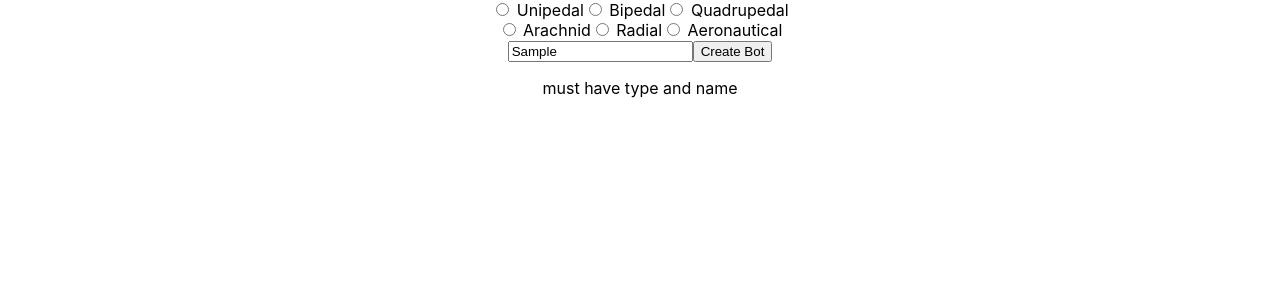
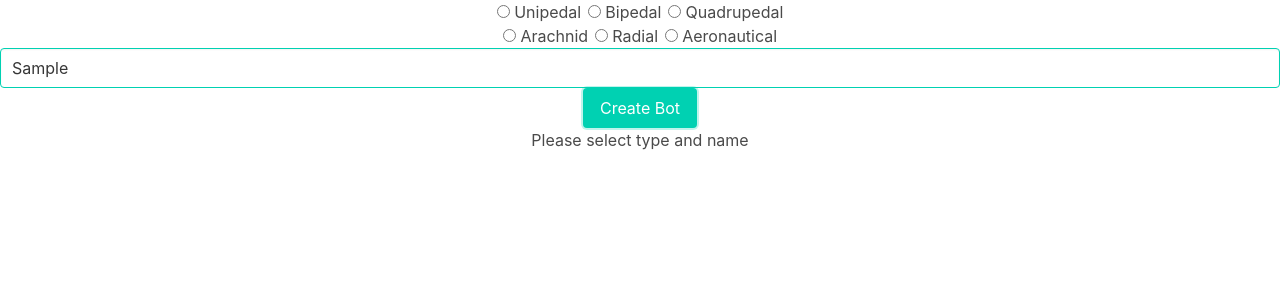
Before and after one commit to Luzardo99/bot-o-mat, a React (Create React App) app: page / in a window 1280 px wide. Both pictures are taken after typing "Sample" into the empty fields and a click on the button "Create Bot". Shown: the top 300 px of the page. Built offline with nearby package versions, Linux system fonts and the light colour scheme.

Commit message:
added bulma styles

```diff
--- a/public/index.html
+++ b/public/index.html
@@ -25,6 +25,7 @@
       Learn how to configure a non-root public URL by running `npm run build`.
     -->
     <title>React App</title>
+    <link rel="stylesheet" href="https://cdn.jsdelivr.net/npm/bulma@0.9.3/css/bulma.min.css">
   </head>
   <body>
     <noscript>You need to enable JavaScript to run this app.</noscript>
--- a/src/App.css
+++ b/src/App.css
@@ -1,38 +1,3 @@
 .App {
   text-align: center;
 }
-
-.App-logo {
-  height: 40vmin;
-  pointer-events: none;
-}
-
-@media (prefers-reduced-motion: no-preference) {
-  .App-logo {
-    animation: App-logo-spin infinite 20s linear;
-  }
-}
-
-.App-header {
-  background-color: #282c34;
-  min-height: 100vh;
-  display: flex;
-  flex-direction: column;
-  align-items: center;
-  justify-content: center;
-  font-size: calc(10px + 2vmin);
-  color: white;
-}
-
-.App-link {
-  color: #61dafb;
-}
-
-@keyframes App-logo-spin {
-  from {
-    transform: rotate(0deg);
-  }
-  to {
-    transform: rotate(360deg);
-  }
-}
--- a/src/App.js
+++ b/src/App.js
@@ -33,18 +33,18 @@ function App() {
     return (
         <div className="App">
             <div onChange={(e) => {setType(e.target.value); console.log(e.target.value);}}>
-                <input type="radio" value="UNIPEDAL" name="gender"/> Unipedal
-                <input type="radio" value="BIPEDAL" name="gender"/> Bipedal
-                <input type="radio" value="QUADRUPEDAL" name="gender"/> Quadrupedal
+                <input className="radio" type="radio" value="Unipedal" name="gender"/> Unipedal
+                <input className="radio" type="radio" value="Bipedal" name="gender"/> Bipedal
+                <input className="radio" type="radio" value="Quadrupedal" name="gender"/> Quadrupedal
                 <br></br>
-                <input type="radio" value="ARACHNID" name="gender"/> Arachnid
-                <input type="radio" value="RADIAL" name="gender"/> Radial
-                <input type="radio" value="AERONAUTICAL" name="gender"/> Aeronautical
+                <input className="radio" type="radio" value="Arachnid" name="gender"/> Arachnid
+                <input className="radio" type="radio" value="Radial" name="gender"/> Radial
+                <input className="radio" type="radio" value="Aeronautical" name="gender"/> Aeronautical
             </div>
 
-            <input value={name} onChange={(e) => {setName(e.target.value)}}/>
-            <button onClick={() => {addBot(); console.log(type + " " + name)}}>Create Bot</button>
-            {error && <p>must have type and name</p>}
+            <input className="input is-primary" value={name} placeholder="bot name" onChange={(e) => {setName(e.target.value)}}/>
+            <button className="button is-primary" onClick={() => {addBot(); console.log(type + " " + name)}}>Create Bot</button>
+            {error && <p>Please select type and name</p>}
 
             {botList}
         </div>
--- a/src/components/Bot.js
+++ b/src/components/Bot.js
@@ -1,4 +1,7 @@
 import React, { useState, useEffect } from "react";
+import '../styles/Bot.css'
+import "./Fontawesomeicon.js";
+import { FontAwesomeIcon } from '@fortawesome/react-fontawesome';
 
 function Bot(props) {
 
@@ -15,19 +18,19 @@ function Bot(props) {
     const [task5, setTask5] = useState("");
 
     useEffect(() => {
-        if (type === "UNIPEDAL" || type === "AERONAUTICAL") {
+        if (type === "Unipedal" || type === "Arachnid") {
             setTask1("do the dishes");
             setTask2("sweep the house");
             setTask3("do the laundry");
             setTask4("take out the recycling");
             setTask5("make a sammich");
-        } else if (type === "BIPEDAL" || type === "RADIAL") {
+        } else if (type === "Bipedal" || type === "Radial") {
             setTask1("mow the lawn");
             setTask2("rake the leaves");
             setTask3("give the dog a bath");
             setTask4("bake some cookies");
             setTask5("wash the car");
-        } else if (type === "QUADRUPEDAL" || type === "ARACHNID") {
+        } else if (type === "Quadrupedal" || type === "Aeronautical") {
             setTask1("do the dishes");
             setTask2("do the laundry");
             setTask3("make a sammich");
@@ -133,25 +136,33 @@ function Bot(props) {
     }
 
     return (
-        <div className="App">
-            <p> {id} </p>
-            <p> {type} </p>
-            <p> {name} </p>
+        <div className="bot">
+            <p> {"Bot " + name} </p>
+            <p> {"Type: " + type} </p>
 
+            <button class="button is-light" onClick={()=>{all()}}>do all</button>
+            <br></br>
 
-            <label>{task1}</label>
-            <button onClick={()=>{doTask(task1)}}>do task</button>
-            <label>{task2}</label>
-            <button onClick={()=>{doTask(task2)}}>do task</button>
-            <label>{task3}</label>
-            <button onClick={()=>{doTask(task3)}}>do task</button>
-            <label>{task4}</label>
-            <button onClick={()=>{doTask(task4)}}>do task</button>
-            <label>{task5}</label>
-            <button onClick={()=>{doTask(task5)}}>do task</button>
-
-
-            <button onClick={()=>{all()}}>all</button>
+            <div>
+                <label>{task1}</label>
+                <button class="button is-black" onClick={()=>{doTask(task1)}}>do task</button>
+            </div>
+            <div>
+                <label>{task2}</label>
+                <button class="button is-black" onClick={()=>{doTask(task2)}}>do task</button>
+            </div>
+            <div>
+                <label>{task3}</label>
+                <button class="button is-black" onClick={()=>{doTask(task3)}}>do task</button>
+            </div>
+            <div>
+                <label>{task4}</label>
+                <button class="button is-black" onClick={()=>{doTask(task4)}}>do task</button>
+            </div>
+            <div>
+                <label>{task5}</label>
+                <button class="button is-black" onClick={()=>{doTask(task5)}}>do task</button>
+            </div>
         </div>
     );
 }
--- /dev/null
+++ b/src/components/Fontawesomeicon.js
@@ -0,0 +1,5 @@
+import {library} from '@fortawesome/fontawesome-svg-core';
+import {faEdit, faPlusSquare, faTrashAlt, faUser, faLock} from '@fortawesome/free-solid-svg-icons';
+
+
+library.add(faEdit, faPlusSquare, faTrashAlt, faUser, faLock);
--- /dev/null
+++ b/src/styles/Bot.css
@@ -0,0 +1,16 @@
+.bot {
+    text-align: center;
+    width: 300px;
+    background-color: rgb(66, 199, 77);
+    margin: 2%;
+    padding: 10px;
+}
+
+.bot button {
+    float: right;
+    font-size: 10px !important;
+}
+
+.bot div {
+    margin: 10px;
+}
```
